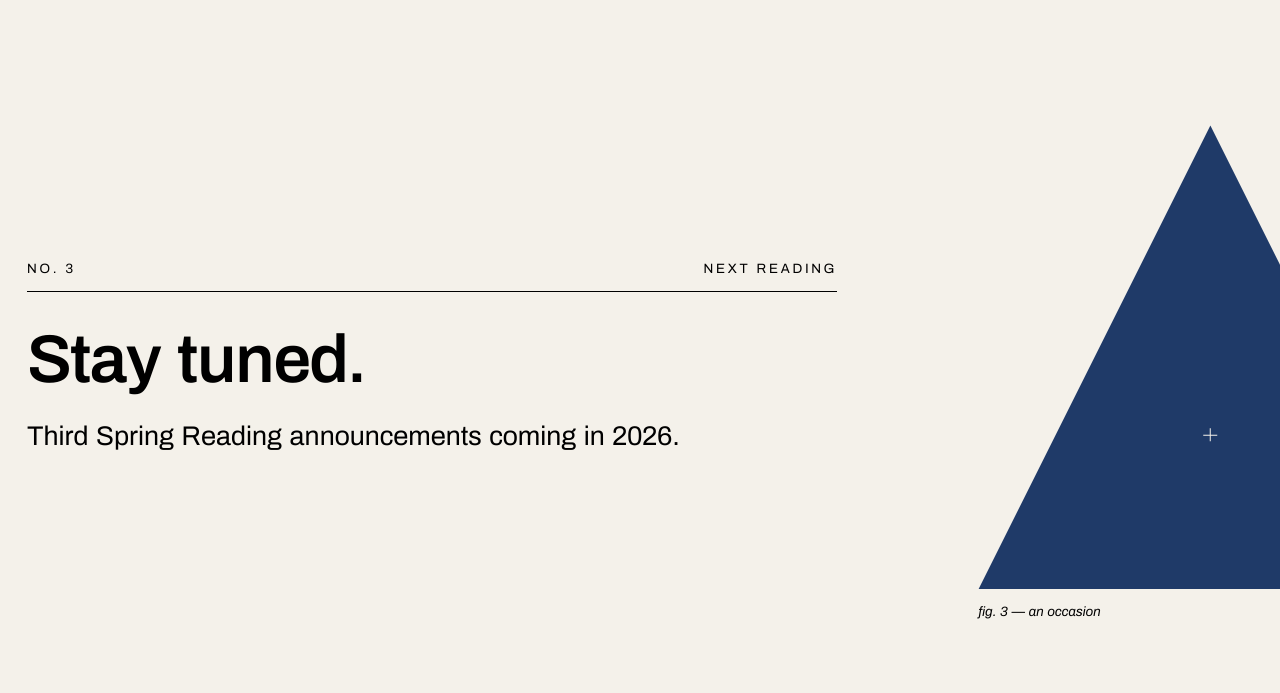
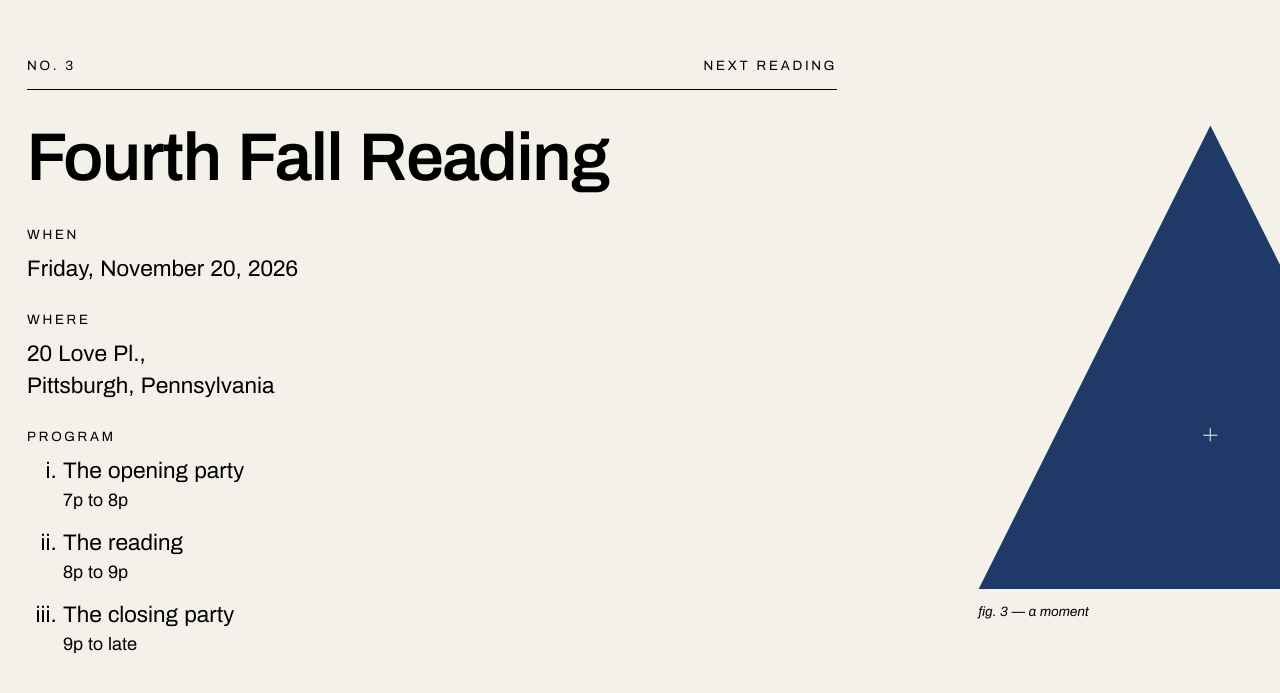
Before and after one commit to zlunchbox/readingspgh.com, a SvelteKit app: page / in a window 1280 px wide. Shown: the part 1658-2351 px from the top of the page. Built offline with nearby package versions, Linux system fonts and the light colour scheme; a web font is replaced by a local one.

Commit message:
some updates

```diff
--- a/src/routes/+page.svelte
+++ b/src/routes/+page.svelte
@@ -90,22 +90,53 @@
     title="Next reading"
     shape="triangle"
     side="right"
-    caption="fig. 3 — an occasion"
+    caption="fig. 3 — a moment"
     fill="bg-ink"
     inline
   >
+    <p class="font-semibold text-5xl xl:text-6xl leading-[0.95] tracking-tight">
+      Fourth Fall Reading
+    </p>
+    <!-- After the display heading, not before: on narrow phones a word that size can't
+         fit beside the slope and would be pushed below the whole triangle -->
     <InsetFigure
       shape="triangle"
       side="right"
-      caption="fig. 3 — an occasion"
+      caption="fig. 3 — a moment"
       fill="bg-ink"
     />
-    <p class="font-semibold text-5xl xl:text-6xl leading-[0.95] tracking-tight">
-      Stay tuned.
-    </p>
-    <p class="mt-6 text-xl lg:text-2xl">
-      Third Spring Reading announcements coming in 2026.
-    </p>
+    <!-- Plain blocks rather than rules or grid rows, so the lines can follow
+         the triangle's slope (rules and grid rows would run under or square
+         off around it) -->
+    <dl class="mt-8 space-y-6 text-xl">
+      <div>
+        <dt class="text-xs uppercase tracking-[0.2em]">When</dt>
+        <dd class="mt-2">Friday, November&nbsp;20, 2026</dd>
+      </div>
+      <div>
+        <dt class="text-xs uppercase tracking-[0.2em]">Where</dt>
+        <dd class="mt-2">20 Love Pl.,<br />Pittsburgh, Pennsylvania</dd>
+      </div>
+      <div>
+        <dt class="text-xs uppercase tracking-[0.2em]">Program</dt>
+        <dd class="mt-2">
+          <ol class="pl-8 list-[lower-roman] space-y-3">
+            <li>
+              The opening party
+              <span class="block text-base">7p to 8p</span>
+            </li>
+            <li>
+              The reading
+              <span class="block text-base">8p to 9p</span>
+            </li>
+            <li>
+              The closing party
+              <span class="block text-base">9p to late</span>
+            </li>
+          </ol>
+        </dd>
+      </div>
+    </dl>
   </Plate>
 </Section>
 
```
